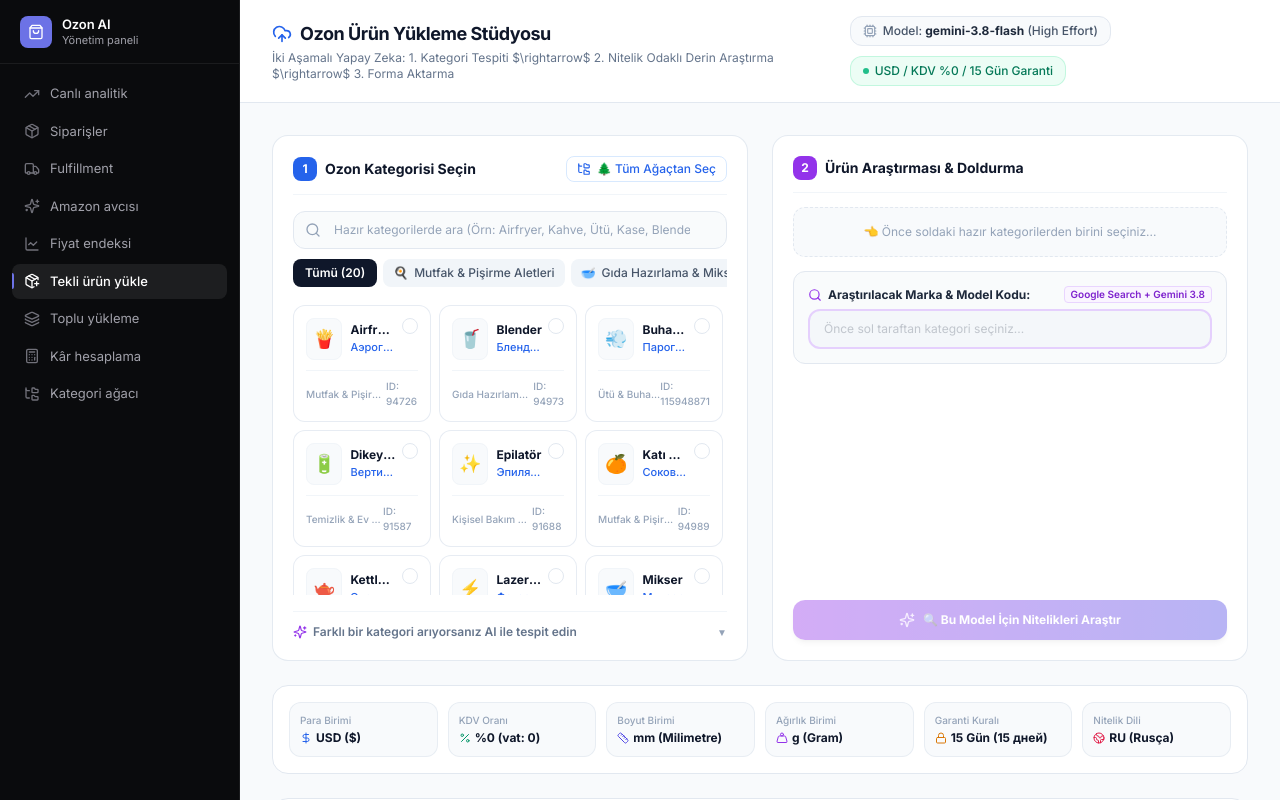
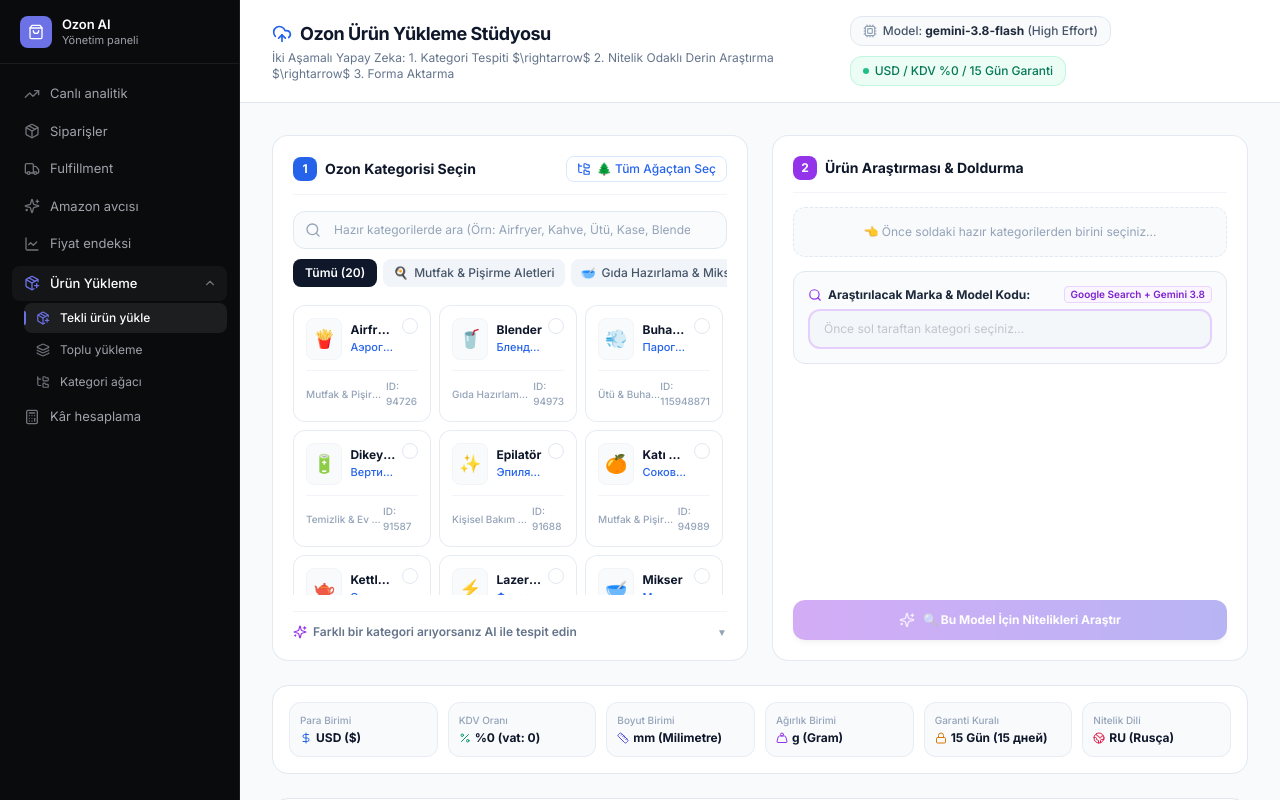
Before and after one commit to furkanfirat9/efa-europe, a Next.js app: page / in a window 1280 px wide. Shown: the top 800 px of the page. Built offline with nearby package versions, Linux system fonts and the light colour scheme.

Commit message:
feat(sidebar): group upload and category tree into 'Ürün Yükleme' menu

```diff
--- a/src/components/Sidebar.tsx
+++ b/src/components/Sidebar.tsx
@@ -1,6 +1,6 @@
 'use client';
 
-import React from 'react';
+import React, { useState } from 'react';
 import Link from 'next/link';
 import { usePathname } from 'next/navigation';
 import {
@@ -15,26 +15,43 @@
   Truck,
   Sparkles,
   LineChart,
+  ChevronDown,
 } from 'lucide-react';
 
-const NAV_ITEMS = [
+interface NavItem {
+  name: string;
+  href: string;
+  icon: React.ElementType;
+  external?: boolean;
+  alias?: string;
+}
+
+const PRIMARY_NAV: NavItem[] = [
   { name: 'Canlı analitik', href: '/analitik', icon: TrendingUp, external: true },
   { name: 'Siparişler', href: '/siparisler', icon: Package },
   { name: 'Fulfillment', href: '/fulfillment', icon: Truck },
   { name: 'Amazon avcısı', href: '/amazon-aktar', icon: Sparkles },
   { name: 'Fiyat endeksi', href: '/fiyat-endeksi', icon: LineChart },
+];
+
+const PRODUCT_UPLOAD_SUBITEMS = [
   { name: 'Tekli ürün yükle', href: '/', icon: PackagePlus, alias: '/urun-yukle' },
   { name: 'Toplu yükleme', href: '/toplu-yukle', icon: Layers },
-  { name: 'Kâr hesaplama', href: '/kar-hesaplama', icon: Calculator },
   { name: 'Kategori ağacı', href: '/kategori-agaci', icon: FolderTree },
 ];
 
-/**
- * lg altında etiketler düşer ve menü 56px'lik bir ikon rayına iner: sabit
- * 240px genişlik telefonda içerik alanını ekranın dışına itiyordu.
- */
+const SECONDARY_NAV: NavItem[] = [
+  { name: 'Kâr hesaplama', href: '/kar-hesaplama', icon: Calculator },
+];
+
 export default function Sidebar() {
   const pathname = usePathname();
+
+  const isProductUploadActive = PRODUCT_UPLOAD_SUBITEMS.some(
+    (sub) => pathname === sub.href || pathname === sub.alias
+  );
+
+  const [isOpen, setIsOpen] = useState<boolean>(true);
 
   return (
     <aside className="flex min-h-screen w-14 shrink-0 flex-col border-r border-hairline bg-canvas lg:w-60">
@@ -51,7 +68,8 @@
       </div>
 
       <nav className="flex-1 space-y-0.5 p-2 lg:p-3">
-        {NAV_ITEMS.map((item) => {
+        {/* Üst Menü Elemanları */}
+        {PRIMARY_NAV.map((item) => {
           const Icon = item.icon;
           const isActive = pathname === item.href || pathname === item.alias;
 
@@ -69,13 +87,123 @@
                   : 'text-zinc-400 hover:bg-white/[0.04] hover:text-zinc-200'
               }`}
             >
-              {/* Etkin sayfanın tek işareti: sol kenardaki 2px marka çubuğu. */}
               {isActive && (
                 <span className="absolute left-0 top-1/2 h-4 w-0.5 -translate-y-1/2 rounded-r-full bg-accent" />
               )}
 
               <span className="flex min-w-0 items-center gap-2.5">
-                <Icon className={`h-4 w-4 shrink-0 ${isActive ? 'text-white' : 'text-zinc-500 group-hover:text-zinc-300'}`} />
+                <Icon
+                  className={`h-4 w-4 shrink-0 ${
+                    isActive ? 'text-white' : 'text-zinc-500 group-hover:text-zinc-300'
+                  }`}
+                />
+                <span className="hidden truncate lg:inline">{item.name}</span>
+              </span>
+
+              {item.external && (
+                <ArrowUpRight className="hidden h-3 w-3 shrink-0 text-zinc-500 opacity-0 transition-opacity group-hover:opacity-100 lg:block" />
+              )}
+            </Link>
+          );
+        })}
+
+        {/* Ürün Yükleme Grubu (Tekil, Toplu, Kategori Ağacı) */}
+        <div className="pt-0.5">
+          <button
+            type="button"
+            onClick={() => setIsOpen((prev) => !prev)}
+            title="Ürün Yükleme"
+            className={`group relative flex w-full items-center justify-center rounded-lg py-2 text-[13px] transition-colors lg:justify-between lg:gap-3 lg:pl-3 lg:pr-2.5 ${
+              isProductUploadActive
+                ? 'font-medium text-white bg-white/[0.04]'
+                : 'text-zinc-400 hover:bg-white/[0.04] hover:text-zinc-200'
+            }`}
+          >
+            {isProductUploadActive && !isOpen && (
+              <span className="absolute left-0 top-1/2 h-4 w-0.5 -translate-y-1/2 rounded-r-full bg-accent" />
+            )}
+
+            <span className="flex min-w-0 items-center gap-2.5">
+              <PackagePlus
+                className={`h-4 w-4 shrink-0 ${
+                  isProductUploadActive ? 'text-accent' : 'text-zinc-500 group-hover:text-zinc-300'
+                }`}
+              />
+              <span className="hidden truncate lg:inline">Ürün Yükleme</span>
+            </span>
+
+            <ChevronDown
+              className={`hidden h-3.5 w-3.5 shrink-0 text-zinc-500 transition-transform duration-200 lg:block ${
+                isOpen ? 'rotate-180 text-zinc-300' : ''
+              }`}
+            />
+          </button>
+
+          {/* Alt Başlıklar */}
+          {isOpen && (
+            <div className="mt-0.5 space-y-0.5 lg:pl-3">
+              {PRODUCT_UPLOAD_SUBITEMS.map((sub) => {
+                const SubIcon = sub.icon;
+                const isSubActive = pathname === sub.href || pathname === sub.alias;
+
+                return (
+                  <Link
+                    key={sub.href}
+                    href={sub.href}
+                    title={sub.name}
+                    aria-current={isSubActive ? 'page' : undefined}
+                    className={`group relative flex items-center justify-center rounded-lg py-1.5 text-[12px] transition-colors lg:justify-start lg:gap-2.5 lg:pl-3 lg:pr-2.5 ${
+                      isSubActive
+                        ? 'bg-white/[0.08] font-medium text-white shadow-xs'
+                        : 'text-zinc-400 hover:bg-white/[0.04] hover:text-zinc-200'
+                    }`}
+                  >
+                    {isSubActive && (
+                      <span className="absolute left-0 top-1/2 h-3.5 w-0.5 -translate-y-1/2 rounded-r-full bg-accent" />
+                    )}
+
+                    <SubIcon
+                      className={`h-3.5 w-3.5 shrink-0 ${
+                        isSubActive ? 'text-accent' : 'text-zinc-500 group-hover:text-zinc-300'
+                      }`}
+                    />
+                    <span className="hidden truncate lg:inline">{sub.name}</span>
+                  </Link>
+                );
+              })}
+            </div>
+          )}
+        </div>
+
+        {/* Alt Menü Elemanları (Kâr Hesaplama vb.) */}
+        {SECONDARY_NAV.map((item) => {
+          const Icon = item.icon;
+          const isActive = pathname === item.href || pathname === item.alias;
+
+          return (
+            <Link
+              key={item.href}
+              href={item.href}
+              title={item.name}
+              target={item.external ? '_blank' : undefined}
+              rel={item.external ? 'noopener noreferrer' : undefined}
+              aria-current={isActive ? 'page' : undefined}
+              className={`group relative flex items-center justify-center rounded-lg py-2 text-[13px] transition-colors lg:justify-between lg:gap-3 lg:pl-3 lg:pr-2.5 ${
+                isActive
+                  ? 'bg-white/[0.08] font-medium text-white shadow-xs'
+                  : 'text-zinc-400 hover:bg-white/[0.04] hover:text-zinc-200'
+              }`}
+            >
+              {isActive && (
+                <span className="absolute left-0 top-1/2 h-4 w-0.5 -translate-y-1/2 rounded-r-full bg-accent" />
+              )}
+
+              <span className="flex min-w-0 items-center gap-2.5">
+                <Icon
+                  className={`h-4 w-4 shrink-0 ${
+                    isActive ? 'text-white' : 'text-zinc-500 group-hover:text-zinc-300'
+                  }`}
+                />
                 <span className="hidden truncate lg:inline">{item.name}</span>
               </span>
 
```
